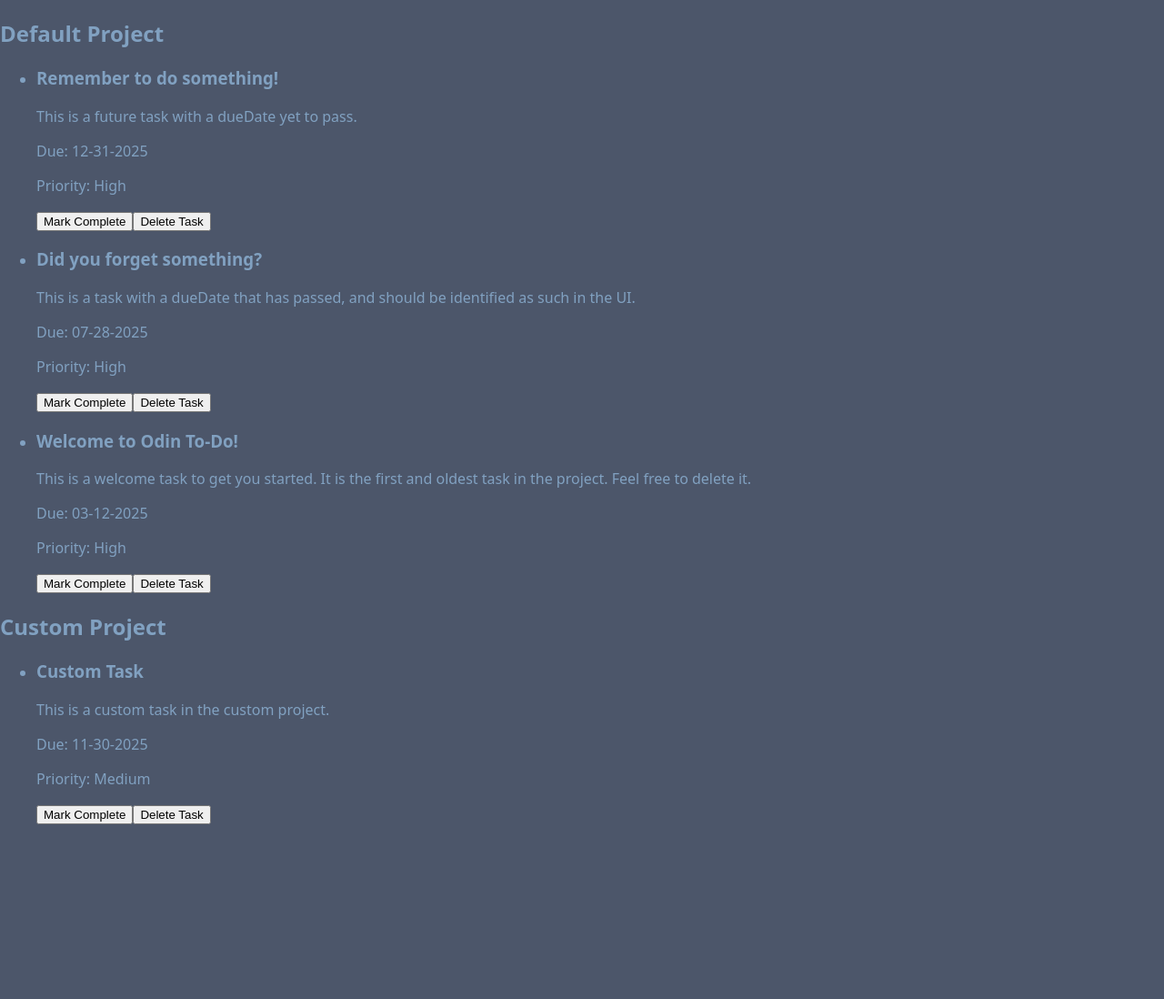
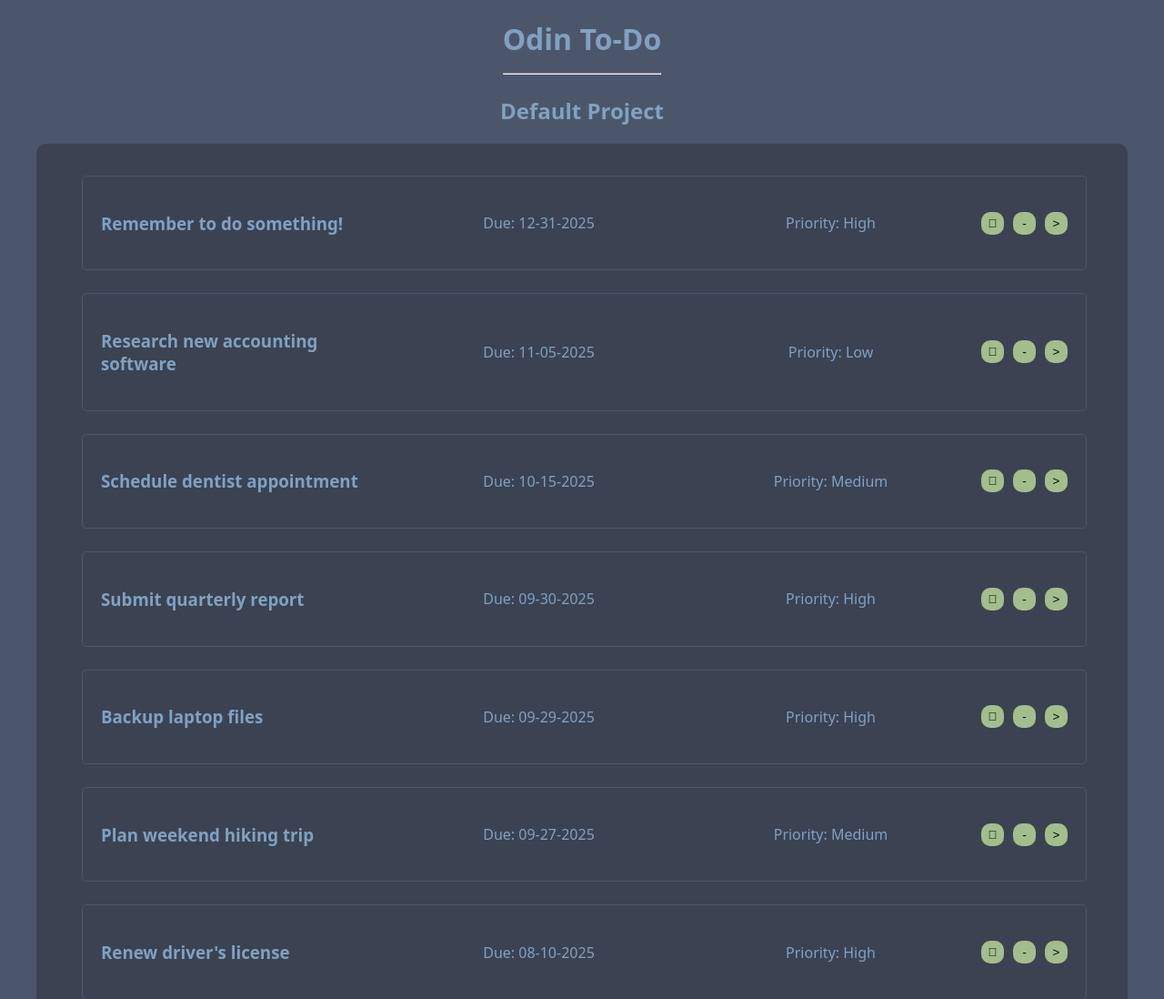
Before and after one commit to cvendi/odin-todo, a website built with webpack: page src/template.html in a window 1280 px wide. Shown: the top 1098 px of the page at 91% size. Before the commit the page ends 906 px from the top, so only its background shows below. Built offline with nearby package versions, Linux system fonts and the light colour scheme.

Commit message:
Add basic styling and grid layout with buttons to mark complete, delete, and expand to view task description

```diff
--- a/src/index.js
+++ b/src/index.js
@@ -26,12 +26,9 @@ class App {
         return this.projects;
     }
 
-    renderProjects () {
-        this.projects.forEach(project => {
-            const renderProject = new RenderProject(project);
-            document.body.appendChild(renderProject.render());
-        }); // This will be changed, and will only render a single selected project, with the ability to switch between projects,
-            // preferably through a tabbed interface
+    renderProject (project) {
+        const renderProject = new RenderProject(project);
+        document.body.appendChild(renderProject.render());
     }
 
     createTask(title, description, dueDate, priority, projectId) {
@@ -42,10 +39,8 @@ class App {
             dueDate,
             priority
         );
-        console.log(this.projects);
         for (let project of this.projects) {
             if (project.id === projectId) {
-                console.log(project.id);
                 project.addTask(task);
                 return task;
             }
@@ -69,7 +64,7 @@ app.createTask(
 );
 
 app.createTask(
-    "Did you forget something?",
+    "This is a longer task that should wrap down within the first grid column.",
     "This is a task with a dueDate that has passed, and should be identified as such in the UI.",
     format(new Date(2025, 6, 28), "MM-dd-yyyy"),
     "High",
@@ -77,13 +72,62 @@ app.createTask(
 );
 
 app.createTask(
-    "Welcome to Odin To-Do!",
-    "This is a welcome task to get you started. It is the first and oldest task in the project. Feel free to delete it.",
-    format(new Date(2025, 2, 12), "MM-dd-yyyy"),
+    "Submit quarterly report",
+    "Finish and submit the Q3 performance report by end of day.",
+    format(new Date(2025, 8, 30), "MM-dd-yyyy"),
     "High",
-    defaultProject.id // This will eventually be dynamic based on the currently selected project in the UI
+    defaultProject.id
 );
 
+app.createTask(
+    "Schedule dentist appointment",
+    "Call Dr. Martinez's office to book a cleaning for next month.",
+    format(new Date(2025, 9, 15), "MM-dd-yyyy"),
+    "Medium",
+    defaultProject.id
+);
+
+app.createTask(
+    "Renew driver's license",
+    "Visit DMV before expiration to renew license and update photo.",
+    format(new Date(2025, 7, 10), "MM-dd-yyyy"),
+    "High",
+    defaultProject.id
+);
+
+app.createTask(
+    "Research new accounting software",
+    "Compare features and pricing for QuickBooks vs FreshBooks vs Xero.",
+    format(new Date(2025, 10, 5), "MM-dd-yyyy"),
+    "Low",
+    defaultProject.id
+);
+
+app.createTask(
+    "Plan weekend hiking trip",
+    "Reserve campsite and check weather forecast for mountain trails.",
+    format(new Date(2025, 8, 27), "MM-dd-yyyy"),
+    "Medium",
+    defaultProject.id
+);
+
+app.createTask(
+    "Update portfolio website",
+    "Add recent React projects and optimize images for faster loading.",
+    format(new Date(2025, 6, 20), "MM-dd-yyyy"),
+    "Medium",
+    defaultProject.id
+);
+
+app.createTask(
+    "Backup laptop files",
+    "Run full system backup to external drive before traveling next week.",
+    format(new Date(2025, 8, 29), "MM-dd-yyyy"),
+    "High",
+    defaultProject.id
+);
+
+// Test tasks for second project
 app.createTask(
     "Custom Task",
     "This is a custom task in the custom project.",
@@ -92,4 +136,4 @@ app.createTask(
     customProject.id
 );
 
-app.renderProjects();
+app.renderProject(defaultProject);
--- a/src/render.js
+++ b/src/render.js
@@ -12,6 +12,9 @@ export default class RenderProject {
         projectTitle.textContent = this.project.name;
         projectContainer.appendChild(projectTitle);
 
+        const taskContainer = document.createElement('div');
+        taskContainer.classList.add('task-container');
+
         const taskList = document.createElement('ul');
         taskList.classList.add('task-list');
 
@@ -23,34 +26,62 @@ export default class RenderProject {
             taskTitle.textContent = task.title;
             taskItem.appendChild(taskTitle);
 
-            const taskDescription = document.createElement('p');
-            taskDescription.textContent = task.description;
-            taskItem.appendChild(taskDescription);
-
             const taskDueDate = document.createElement('p');
             taskDueDate.textContent = `Due: ${task.dueDate}`;
+            taskDueDate.classList.add('due-date');
             taskItem.appendChild(taskDueDate);
 
             const taskPriority = document.createElement('p');
             taskPriority.textContent = `Priority: ${task.priority}`;
+            taskPriority.classList.add('priority');
             taskItem.appendChild(taskPriority);
 
+            const buttonContainer = document.createElement('div');
+            buttonContainer.classList.add('button-container');
+
+            const expandButton = document.createElement('button');
+            expandButton.textContent = '>';
+
+            let expanded = false;
+            let taskDescription;
+            expandButton.addEventListener('click', () => {
+                if (!expanded) {
+                    taskDescription = document.createElement('p');
+                    taskDescription.textContent = task.description;
+                    taskDescription.classList.add('task-description');
+                    taskItem.appendChild(taskDescription);
+                    expandButton.textContent = 'v';
+                    expanded = true;
+                } else {
+                    if (taskDescription) {
+                        taskItem.removeChild(taskDescription);
+                    }
+                    expandButton.textContent = '>';
+                    expanded = false;
+                }
+            });
+
             const completeButton = document.createElement('button');
-            completeButton.textContent = task.completed ? 'Mark Incomplete' : 'Mark Complete';
+                completeButton.textContent = task.completed ? 'x' : '';
+                completeButton.classList.add('complete-button');
                 completeButton.addEventListener('click', () => {
                     task.toggleComplete();
-                completeButton.textContent = task.completed ? 'Mark Incomplete' : 'Mark Complete';
+                    completeButton.textContent = task.completed ? 'x' : '';
                     taskItem.classList.toggle('completed', task.completed);
                 });
-            taskItem.appendChild(completeButton);
+                buttonContainer.appendChild(completeButton);
 
                 const deleteButton = document.createElement('button');
-            deleteButton.textContent = 'Delete Task';
+                deleteButton.classList.add('delete-button')
+                deleteButton.textContent = '-';
                 deleteButton.addEventListener('click', () => {
                     this.project.removeTask(task.id);
                     taskList.removeChild(taskItem);
                 });
-            taskItem.appendChild(deleteButton);
+                buttonContainer.appendChild(deleteButton);
+
+            buttonContainer.appendChild(expandButton);
+            taskItem.appendChild(buttonContainer);
 
             if (task.completed) {
                 taskItem.classList.add('completed');
@@ -59,7 +90,8 @@ export default class RenderProject {
             taskList.appendChild(taskItem);
         });
 
-        projectContainer.appendChild(taskList);
+        taskContainer.appendChild(taskList)
+        projectContainer.appendChild(taskContainer);
         return projectContainer;
     }
 }
--- a/src/styles.css
+++ b/src/styles.css
@@ -9,3 +9,70 @@ html, body {
     height: 100%;
     margin: 0;
 }
+
+body {
+    display: grid;
+    grid-template-rows: 85px 1fr;
+    grid-template-columns: 1fr 1fr 1fr;
+}
+
+.main-container {
+    grid-row: 1;
+    grid-column: 2;
+    display: flex;
+    justify-content: center;
+}
+
+.project-container {
+    grid-row: 2;
+    grid-column: 2;
+    display: flex;
+    flex-direction: column;
+    justify-content: center;
+    align-items: center;
+}
+
+.task-container {
+    width: 1200px;
+    height: 1fr;
+    background-color: var(--nord1);
+    border-radius: 10px;
+    padding: 10px;
+    margin-bottom: 50px;
+}
+
+.task-item {
+    display: grid;
+    grid-template-columns: 1fr 1fr 1fr 100px;
+    grid-template-rows: 1fr;
+    list-style-type: none;
+    border: 1px solid var(--nord3);
+    border-radius: 5px;
+    margin-right: 35px;
+    margin-bottom: 10px;
+    margin-top: 25px;
+    padding: 20px;
+}
+
+.due-date, .priority {
+    display: flex;
+    justify-content: center;
+    align-items: center;
+}
+
+.button-container {
+    grid-column: 4;
+    display: flex;
+    width: 100px;
+    justify-content: end;
+    align-items: center;
+    gap: 10px;
+}
+
+.button-container button {
+    width: 25px;
+    height: 25px;
+    background-color: var(--nord14);
+    border: none;
+    border-radius: 10px;
+}
--- a/src/template.html
+++ b/src/template.html
@@ -6,5 +6,8 @@
     <title>Odin To-Do</title>
 </head>
 <body>
+    <div class="main-container">
+        <h1>Odin To-Do<hr style="color: var(--nord14);"></h1>
+    </div>
 </body>
 </html>
```
Lines whose indentation alone changed are shown as unchanged.
